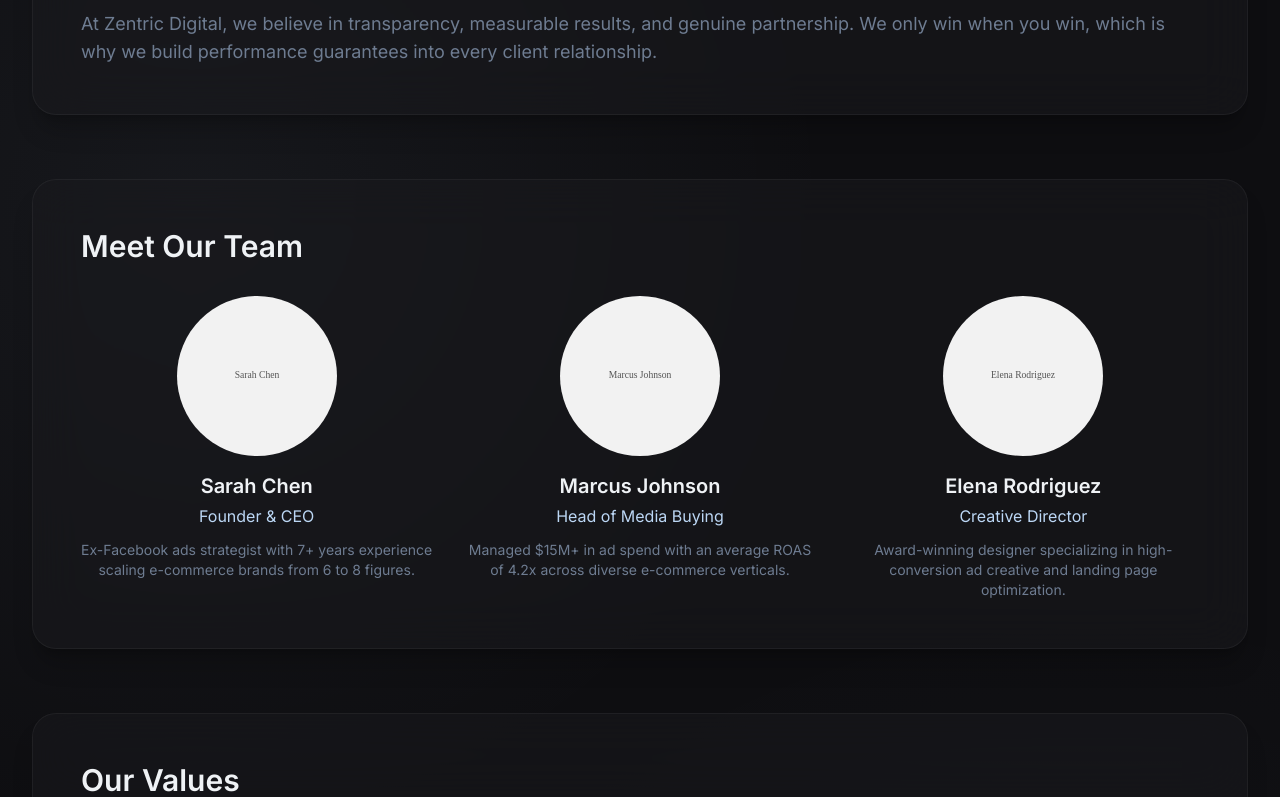
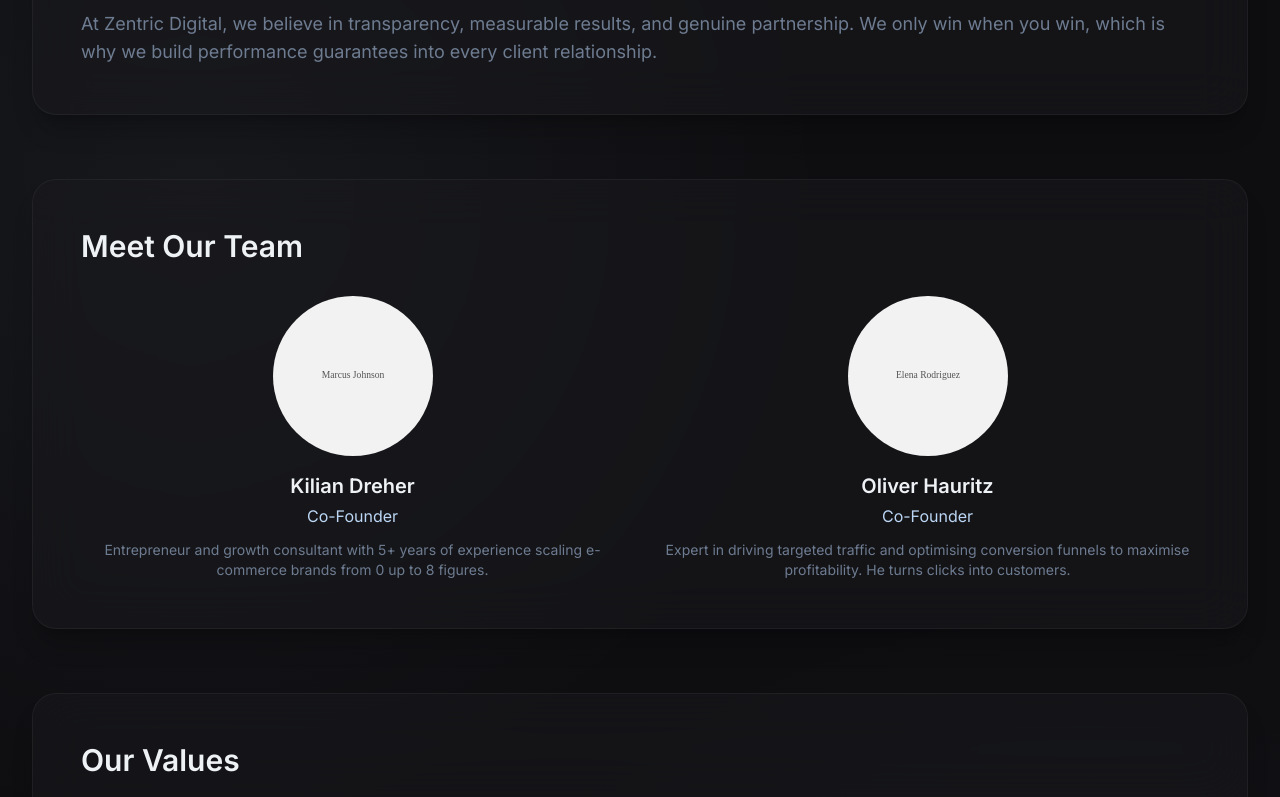
Before and after one commit to datagekko/zentric-digital, a Next.js app: page /about-us in a window 1280 px wide. Shown: the part 415-1212 px from the top of the page. Built offline with nearby package versions, Linux system fonts and the light colour scheme.

Commit message:
feat(about-us): update team section with new co-founders

```diff
--- a/app/about-us/page.tsx
+++ b/app/about-us/page.tsx
@@ -33,47 +33,33 @@
           <div className="glass-card p-8 md:p-12">
             <h2 className="text-3xl font-semibold mb-8">Meet Our Team</h2>
 
-            <div className="grid grid-cols-1 md:grid-cols-2 lg:grid-cols-3 gap-8">
+            <div className="grid grid-cols-1 md:grid-cols-2 gap-8">
               {/* Team Member 1 */}
               <div className="flex flex-col items-center text-center">
               <Image
-                src="/images/sarah-chen.svg"
-                alt="Photo of Sarah Chen"
+                src="/images/marcus-johnson.svg"
+                alt="Photo of Kilian Dreher"
                 width={160}
                 height={160}
                 className="w-40 h-40 rounded-full mb-4 object-cover"
               />
-                <h3 className="text-xl font-semibold mb-1">Sarah Chen</h3>
-                <p className="text-primary mb-3">Founder & CEO</p>
-                <p className="text-muted-foreground text-sm">Ex-Facebook ads strategist with 7+ years experience scaling e-commerce brands from 6 to 8 figures.</p>
+                <h3 className="text-xl font-semibold mb-1">Kilian Dreher</h3>
+                <p className="text-primary mb-3">Co-Founder</p>
+                <p className="text-muted-foreground text-sm">Entrepreneur and growth consultant with 5+ years of experience scaling e-commerce brands from 0 up to 8 figures.</p>
               </div>
 
               {/* Team Member 2 */}
               <div className="flex flex-col items-center text-center">
               <Image
-                src="/images/marcus-johnson.svg"
-                alt="Photo of Marcus Johnson"
+                src="/images/elena-rodriguez.svg"
+                alt="Photo of Oliver Hauritz"
                 width={160}
                 height={160}
                 className="w-40 h-40 rounded-full mb-4 object-cover"
               />
-                <h3 className="text-xl font-semibold mb-1">Marcus Johnson</h3>
-                <p className="text-primary mb-3">Head of Media Buying</p>
-                <p className="text-muted-foreground text-sm">Managed $15M+ in ad spend with an average ROAS of 4.2x across diverse e-commerce verticals.</p>
-              </div>
-
-              {/* Team Member 3 */}
-              <div className="flex flex-col items-center text-center">
-              <Image
-                src="/images/elena-rodriguez.svg"
-                alt="Photo of Elena Rodriguez"
-                width={160}
-                height={160}
-                className="w-40 h-40 rounded-full mb-4 object-cover"
-              />
-                <h3 className="text-xl font-semibold mb-1">Elena Rodriguez</h3>
-                <p className="text-primary mb-3">Creative Director</p>
-                <p className="text-muted-foreground text-sm">Award-winning designer specializing in high-conversion ad creative and landing page optimization.</p>
+                <h3 className="text-xl font-semibold mb-1">Oliver Hauritz</h3>
+                <p className="text-primary mb-3">Co-Founder</p>
+                <p className="text-muted-foreground text-sm">Expert in driving targeted traffic and optimising conversion funnels to maximise profitability. He turns clicks into customers.</p>
               </div>
             </div>
           </div>
```
